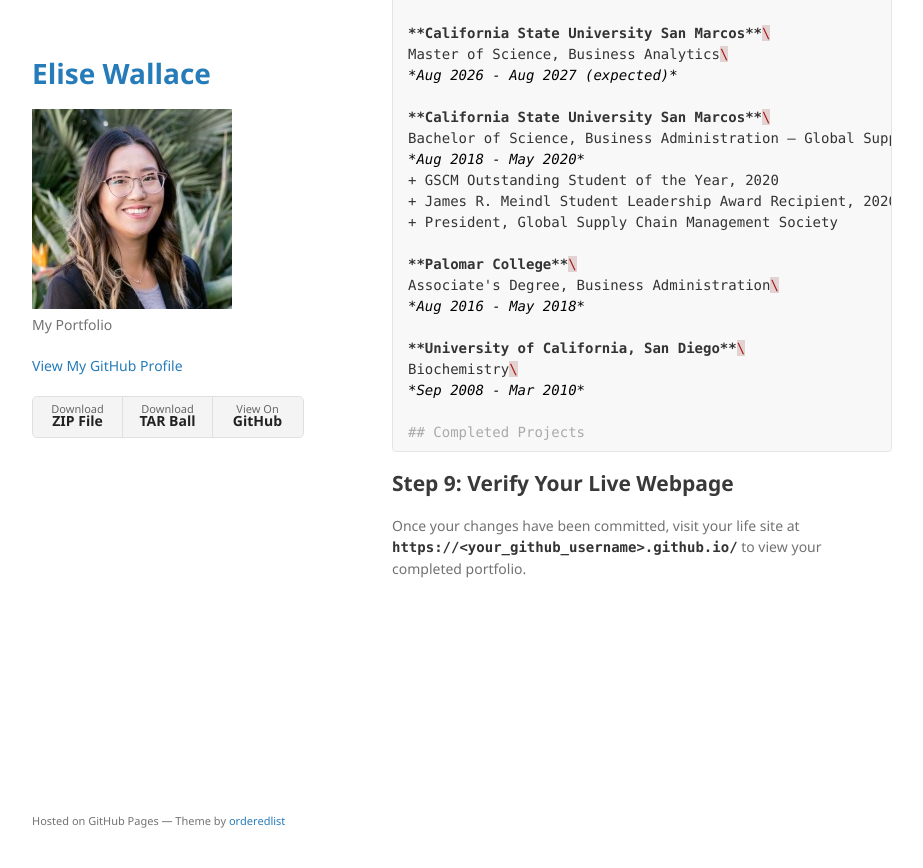
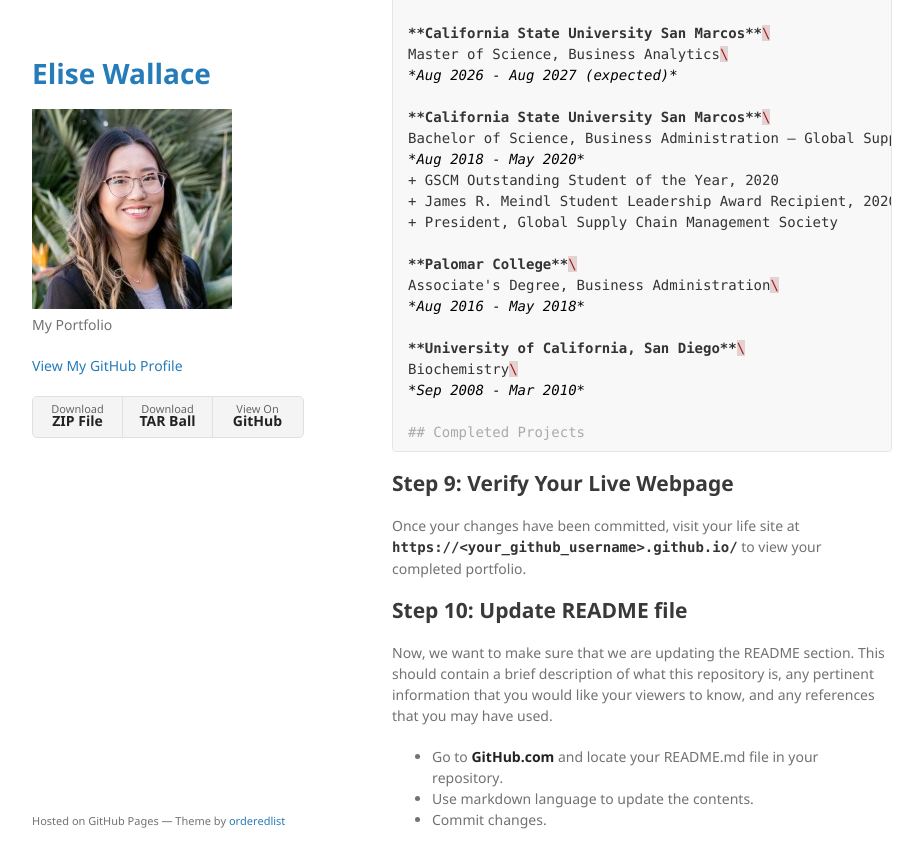
Before and after one commit to EliseWallace/elisewallace.github.io, a Jekyll site: the page built from portfoliocreationprocess/index.md, in a window 1280 px wide and 900 px high, scrolled down 7232 px. Shown: the top 868 px of the window, without its empty margins (178-1101 px from the left). Built offline with Jekyll 4.4.1, drawn with Linux system fonts in a browser that asks for light colours; our own code applies the rules of GitHub Pages for plain Markdown files.

Commit message:
Add step for updating README file
Added instructions for updating the README file.

```diff
--- a/portfoliocreationprocess/index.md
+++ b/portfoliocreationprocess/index.md
@@ -182,3 +182,9 @@ Biochemistry\
 
 ## Step 9: Verify Your Live Webpage
 Once your changes have been committed, visit your life site at **`https://<your_github_username>.github.io/`** to view your completed portfolio.
+
+## Step 10: Update README file
+Now, we want to make sure that we are updating the README section. This should contain a brief description of what this repository is, any pertinent information that you would like your viewers to know, and any references that you may have used.
+- Go to **GitHub.com** and locate your README.md file in your repository.
+- Use markdown language to update the contents.
+- Commit changes.
```
